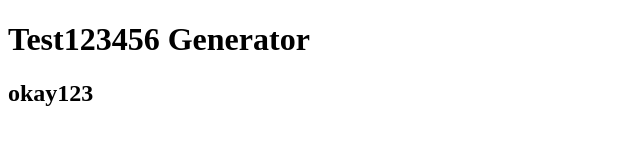
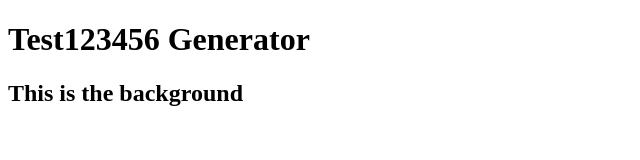
Before and after one commit to S0nny123/background-generator, a plain HTML site: page index.html in a window 1280 px wide. Shown: the whole page, without its empty margins (0-640 px from the left). Drawn offline with Linux system fonts and the light colour scheme.

Commit message:
changing text

```diff
--- a/index.html
+++ b/index.html
@@ -7,6 +7,6 @@
 	</head>
 	<body>
 		<h1>Test123456 Generator</h1>
-		<h2>okay123</h2>
+		<h2>This is the background</h2>
 	</body>
 </html>
```
